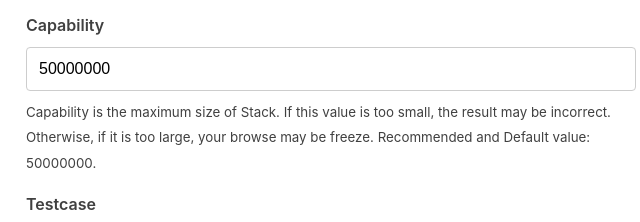
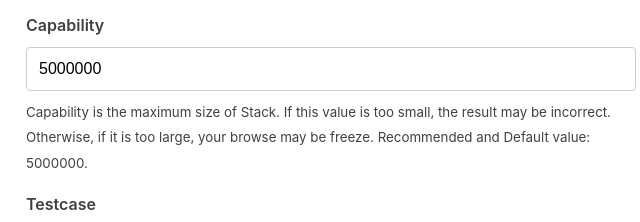
Before and after one commit to completejavascript/demo, a plain HTML site: page implement-stack-with-array-object-map/index.html in a window 1280 px wide. Shown: the part 175-397 px from the top of the page, 309-949 px from the left. Drawn offline with Linux system fonts and the light colour scheme.

Commit message:
Update index.html

```diff
--- a/implement-stack-with-array-object-map/index.html
+++ b/implement-stack-with-array-object-map/index.html
@@ -28,11 +28,11 @@
       </select>
 
       <label for="capability">Capability</label>
-      <input type="number" name="capability" value="50000000">
+      <input type="number" name="capability" value="5000000">
       <small>Capability is the maximum size of Stack.
         If this value is too small, the result may be incorrect.
         Otherwise, if it is too large, your browse may be freeze.
-        Recommended and Default value: 50000000.</small>
+        Recommended and Default value: 5000000.</small>
 
       <label for="testcase">Testcase</label>
       <input type="number" name="testcase" value="10">
```
